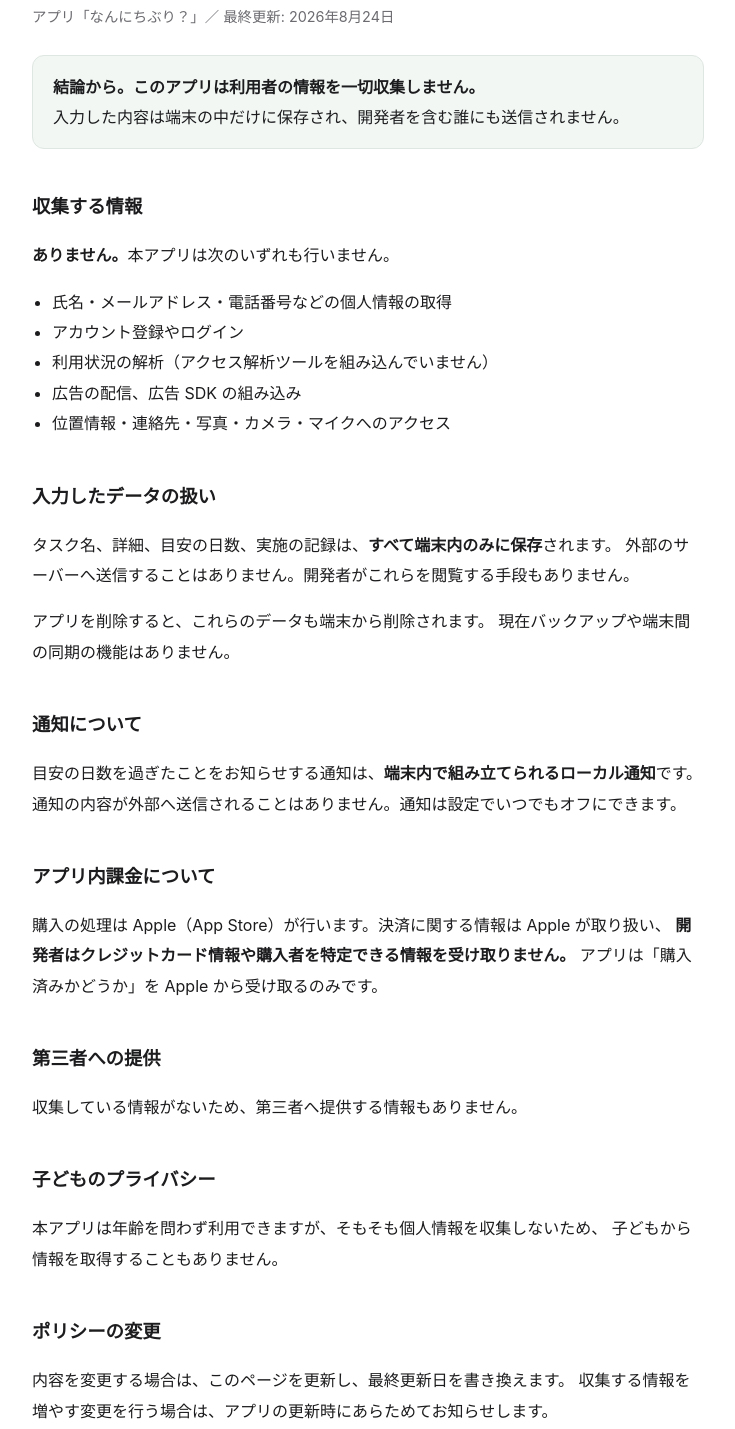
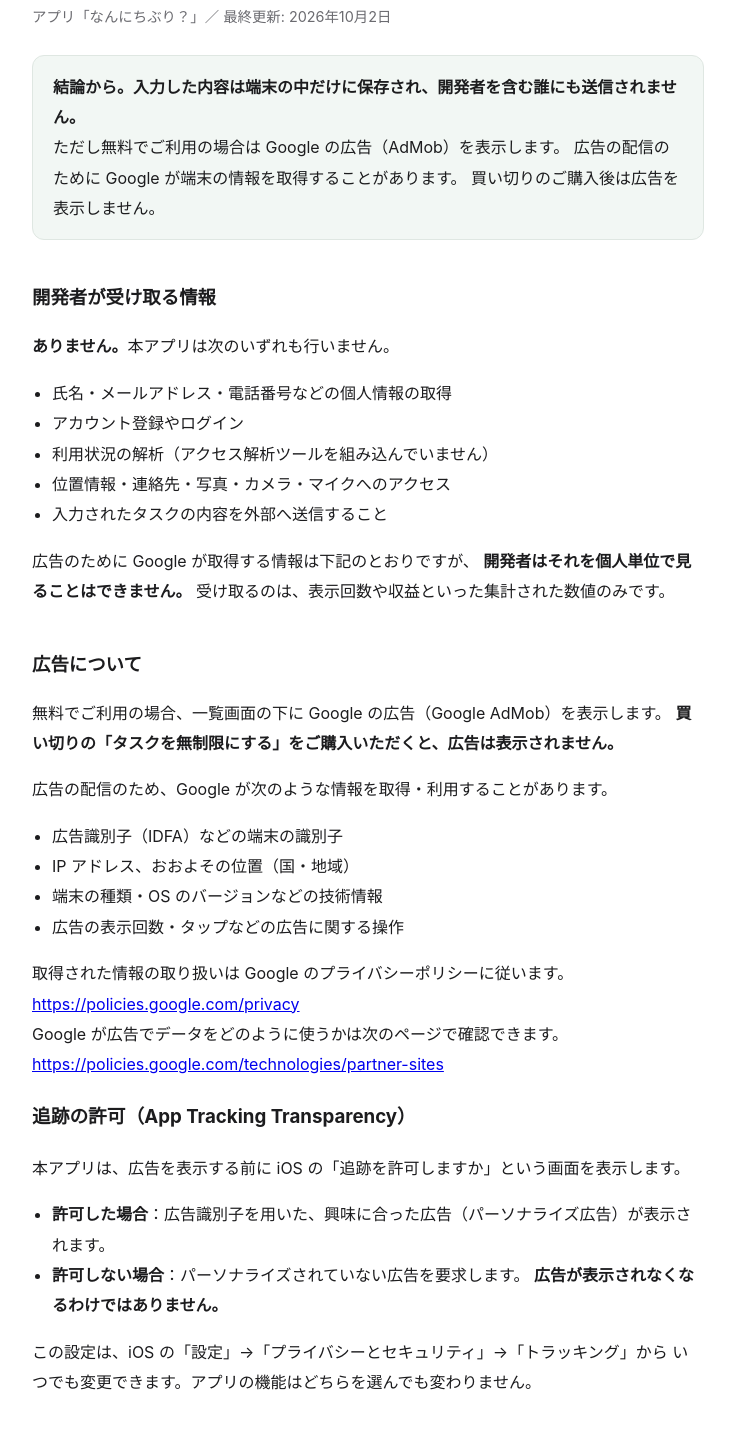
Before and after one commit to Shoya9696/lasttime-legal, a plain HTML site: page privacy-policy.html in a window 1280 px wide. Shown: the part 117-1546 px from the top of the page, without its empty margins (272-1007 px from the left). Drawn offline with Linux system fonts and the light colour scheme.

Commit message:
プライバシーポリシーを広告ありの内容に差し替える
1.2 で無料版にバナー広告（Google AdMob）を入れるため。
本文の正は lasttime リポジトリの store/privacy-policy.html。

- 冒頭の結論を「一切収集しません」から、入力内容は端末内だが
  広告のために Google が情報を取得する、に改めた
- 「広告について」の節を新設。AdMob が取得しうる情報、
  Google のポリシーへのリンク、ATT の扱い、
  許可しない場合も広告は出ること、設定からの変更手順
- 第三者提供・子どものプライバシーの記述を実態に合わせた
- 最終更新日を 2026年10月2日に

```diff
--- a/privacy-policy.html
+++ b/privacy-policy.html
@@ -34,22 +34,65 @@
 <body>
 
 <h1>プライバシーポリシー</h1>
-<p class="updated">アプリ「なんにちぶり？」／ 最終更新: 2026年8月24日</p>
+<p class="updated">アプリ「なんにちぶり？」／ 最終更新: 2026年10月2日</p>
 
 <div class="box">
-  <strong>結論から。このアプリは利用者の情報を一切収集しません。</strong><br>
-  入力した内容は端末の中だけに保存され、開発者を含む誰にも送信されません。
+  <strong>結論から。入力した内容は端末の中だけに保存され、開発者を含む誰にも送信されません。</strong><br>
+  ただし無料でご利用の場合は Google の広告（AdMob）を表示します。
+  広告の配信のために Google が端末の情報を取得することがあります。
+  買い切りのご購入後は広告を表示しません。
 </div>
 
-<h2>収集する情報</h2>
+<h2>開発者が受け取る情報</h2>
 <p><strong>ありません。</strong>本アプリは次のいずれも行いません。</p>
 <ul>
   <li>氏名・メールアドレス・電話番号などの個人情報の取得</li>
   <li>アカウント登録やログイン</li>
   <li>利用状況の解析（アクセス解析ツールを組み込んでいません）</li>
-  <li>広告の配信、広告 SDK の組み込み</li>
   <li>位置情報・連絡先・写真・カメラ・マイクへのアクセス</li>
+  <li>入力されたタスクの内容を外部へ送信すること</li>
 </ul>
+<p>
+  広告のために Google が取得する情報は下記のとおりですが、
+  <strong>開発者はそれを個人単位で見ることはできません。</strong>
+  受け取るのは、表示回数や収益といった集計された数値のみです。
+</p>
+
+<h2>広告について</h2>
+<p>
+  無料でご利用の場合、一覧画面の下に Google の広告（Google AdMob）を表示します。
+  <strong>買い切りの「タスクを無制限にする」をご購入いただくと、広告は表示されません。</strong>
+</p>
+<p>
+  広告の配信のため、Google が次のような情報を取得・利用することがあります。
+</p>
+<ul>
+  <li>広告識別子（IDFA）などの端末の識別子</li>
+  <li>IP アドレス、おおよその位置（国・地域）</li>
+  <li>端末の種類・OS のバージョンなどの技術情報</li>
+  <li>広告の表示回数・タップなどの広告に関する操作</li>
+</ul>
+<p>
+  取得された情報の取り扱いは Google のプライバシーポリシーに従います。<br>
+  <a href="https://policies.google.com/privacy">https://policies.google.com/privacy</a><br>
+  Google が広告でデータをどのように使うかは次のページで確認できます。<br>
+  <a href="https://policies.google.com/technologies/partner-sites">
+  https://policies.google.com/technologies/partner-sites</a>
+</p>
+
+<h3>追跡の許可（App Tracking Transparency）</h3>
+<p>
+  本アプリは、広告を表示する前に iOS の「追跡を許可しますか」という画面を表示します。
+</p>
+<ul>
+  <li><strong>許可した場合</strong>：広告識別子を用いた、興味に合った広告（パーソナライズ広告）が表示されます。</li>
+  <li><strong>許可しない場合</strong>：パーソナライズされていない広告を要求します。
+      <strong>広告が表示されなくなるわけではありません。</strong></li>
+</ul>
+<p>
+  この設定は、iOS の「設定」→「プライバシーとセキュリティ」→「トラッキング」から
+  いつでも変更できます。アプリの機能はどちらを選んでも変わりません。
+</p>
 
 <h2>入力したデータの扱い</h2>
 <p>
@@ -75,12 +118,15 @@
 </p>
 
 <h2>第三者への提供</h2>
-<p>収集している情報がないため、第三者へ提供する情報もありません。</p>
+<p>
+  開発者が利用者の情報を第三者へ提供することはありません。
+  広告の配信のために Google が情報を取得することについては、上記「広告について」をご覧ください。
+</p>
 
 <h2>子どものプライバシー</h2>
 <p>
-  本アプリは年齢を問わず利用できますが、そもそも個人情報を収集しないため、
-  子どもから情報を取得することもありません。
+  本アプリは年齢を問わず利用できます。開発者が個人情報を収集することはありません。
+  本アプリは子ども向けに作られたものではなく、子ども向けの配信設定も行っていません。
 </p>
 
 <h2>ポリシーの変更</h2>
```
